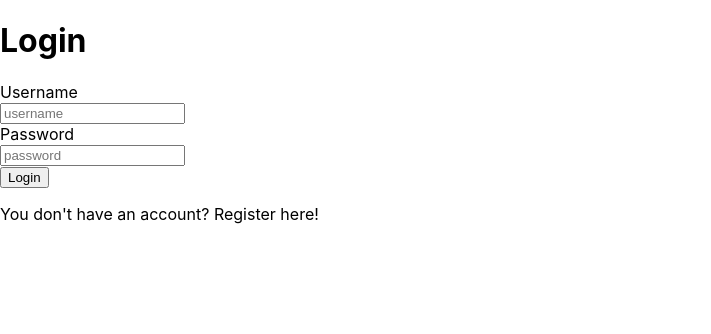
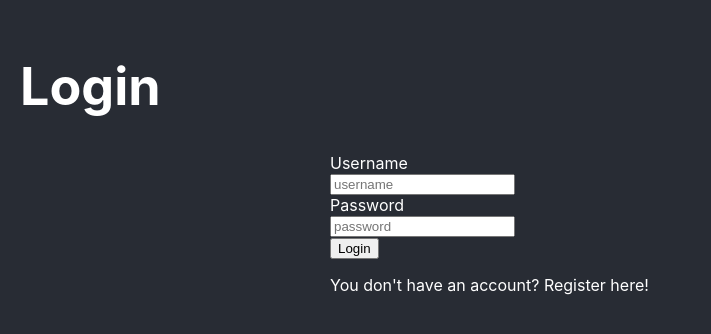
Before and after one commit to PrezBala/Project5FE, a React (Create React App) app: page / in a window 1280 px wide. Shown: the top 334 px of the page, without its empty margins (0-711 px from the left). Built offline with nearby package versions, Linux system fonts and the light colour scheme.

Commit message:
create new login container within app.cs and created new div classes

```diff
--- a/src/App.css
+++ b/src/App.css
@@ -42,3 +42,8 @@
   font-size: 1.2rem;
   margin: 16px 5px;
 }
+
+.login-container {
+    width: 50%;
+    margin: 0 25%;
+  }
--- a/src/components/auth.js
+++ b/src/components/auth.js
@@ -28,9 +28,11 @@ function Auth(){
       }
 
     return (
-        <div>
-
+        <div className="App">
+        <header className="App-header">
             {isLoginView ? <h1>Login</h1> : <h1>Register</h1>}
+        </header>
+            <div className="login-container">
                 <label htmlFor="username">Username</label><br/>
                 <input id="username" type="text" placeholder="username" value={username}
                     onChange={ evt=> setUsername(evt.target.value)}
@@ -48,6 +50,7 @@ function Auth(){
                     <p onClick={()=> setIsLoginView(true)}>You already have an account? Login here</p>
                 }
             </div>
+        </div>
     )
 }
 
```
Lines whose indentation alone changed are shown as unchanged.
